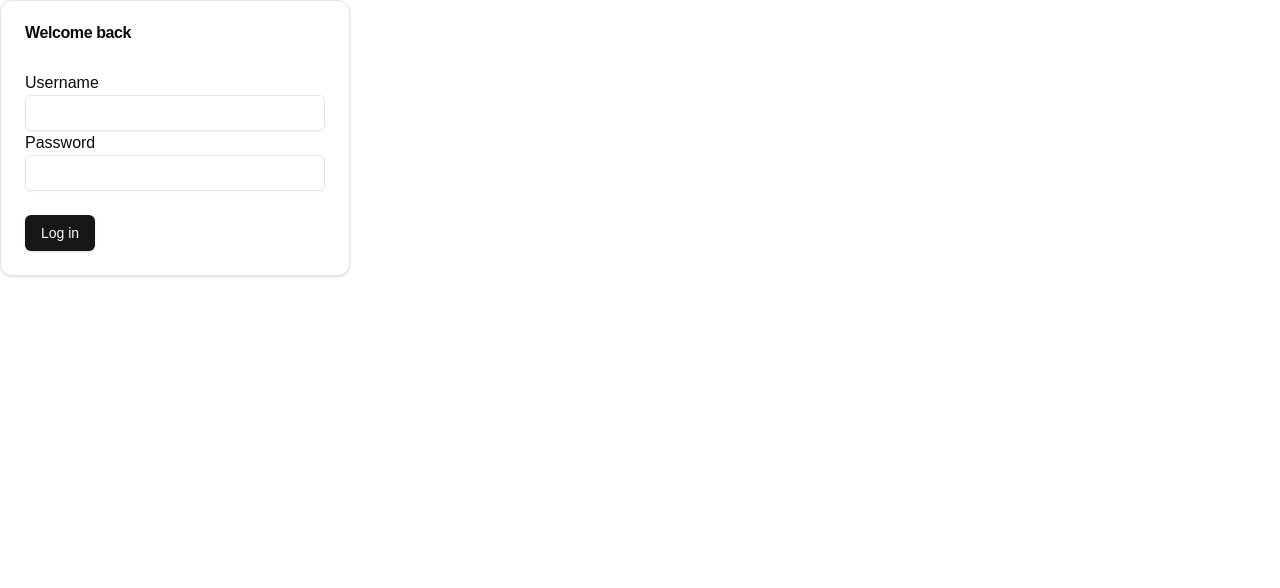
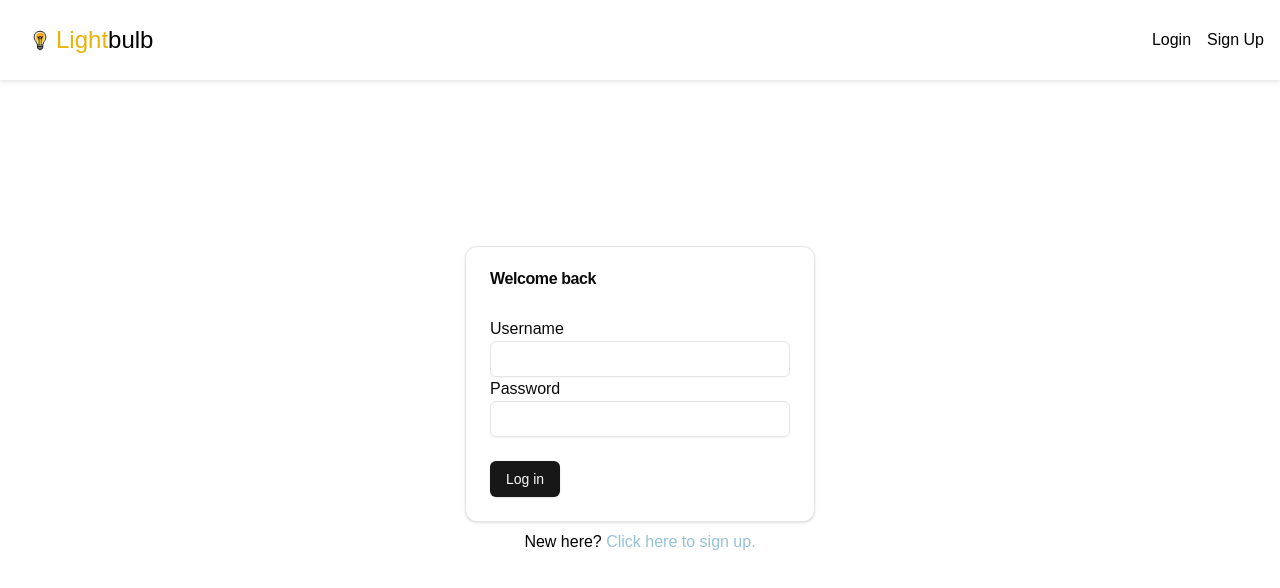
Before and after one commit to donovanduyho/lightbulb, a Next.js app in the folder client/: page /login in a window 1280 px wide. Shown: the top 588 px of the page. Built offline with nearby package versions, Linux system fonts and the light colour scheme.

Commit message:
nav componenet & login/signup formating

```diff
--- a/client/app/login/page.tsx
+++ b/client/app/login/page.tsx
@@ -1,5 +1,5 @@
-import React from 'react';
-import { Input } from '@/components/ui/input';
+import React from "react";
+import { Input } from "@/components/ui/input";
 import {
   Card,
   CardContent,
@@ -7,12 +7,14 @@ import {
   CardFooter,
   CardHeader,
   CardTitle,
-} from '@/components/ui/card';
-import { Button } from '@/components/ui/button';
+} from "@/components/ui/card";
+import { Button } from "@/components/ui/button";
+import NavComponent from "@/components/nav-component";
 
 export default function Login() {
   return (
-    <div>
+    <div className="flex flex-col items-center justify-center min-h-screen">
+      <NavComponent />
       <Card className="w-[350px]">
         <CardHeader>
           <CardTitle>Welcome back</CardTitle>
@@ -30,6 +32,15 @@ export default function Login() {
           <Button>Log in</Button>
         </CardFooter>
       </Card>
+      <p className="mt-2">
+        New here?{" "}
+        <a
+          href="/register"
+          className="text-[#95c2da] hover:underline cursor-pointer"
+        >
+          Click here to sign up.
+        </a>
+      </p>
     </div>
   );
 }
--- a/client/app/register/page.tsx
+++ b/client/app/register/page.tsx
@@ -1,10 +1,21 @@
-import React from 'react';
-import SignupForm from './_components/signup-form';
+import React from "react";
+import SignupForm from "./_components/signup-form";
+import NavComponent from "@/components/nav-component";
 
 export default function Signup() {
   return (
-    <>
+    <div className="flex flex-col items-center justify-center min-h-screen mt-10">
+      <NavComponent />
       <SignupForm />
-    </>
+      <p className="mt-2">
+        Already have an account?{" "}
+        <a
+          href="/login"
+          className="text-[#95c2da] hover:underline cursor-pointer"
+        >
+          Click here to log in.
+        </a>
+      </p>
+    </div>
   );
 }
--- /dev/null
+++ b/client/components/nav-component.tsx
@@ -0,0 +1,43 @@
+import React from "react";
+
+export default function NavComponent() {
+  return (
+    <>
+      <nav
+        style={{ boxShadow: "0 2px 4px rgba(0, 0, 0, 0.1)" }}
+        className="fixed top-0 left-0 w-full flex justify-between items-center p-4 bg-white z-10"
+      >
+        <div className="flex items-center ">
+          <a href="/" className="cursor-pointer">
+            <img
+              src="assets/nobg-logo.png"
+              alt="Lightbulb Logo"
+              className="h-12 w-12"
+            />
+          </a>
+          <h1 className="text-2xl -ml-2">
+            <span className="text-yellow-500">Light</span>bulb
+          </h1>
+        </div>
+        <ul className="flex space-x-4">
+          <li>
+            <a
+              href="/login"
+              className="hover:text-yellow-500 transition duration-200"
+            >
+              Login
+            </a>
+          </li>
+          <li>
+            <a
+              href="/register"
+              className="hover:text-yellow-500 transition duration-200"
+            >
+              Sign Up
+            </a>
+          </li>
+        </ul>
+      </nav>
+    </>
+  );
+}
```
